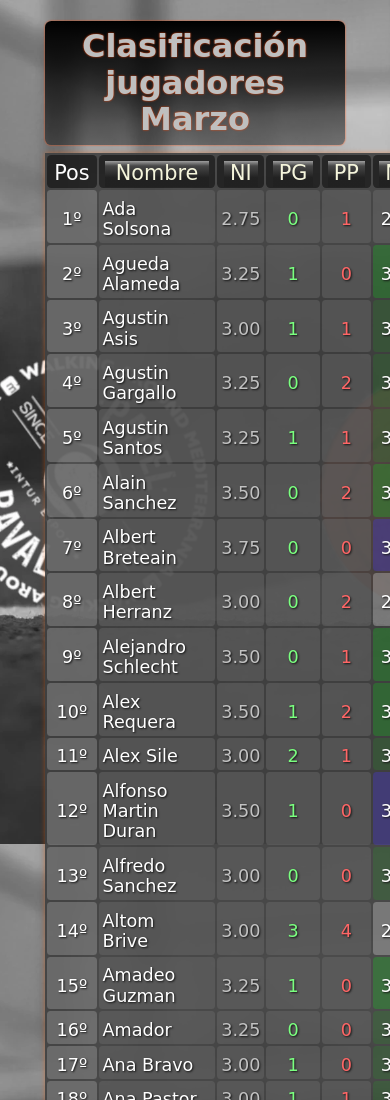
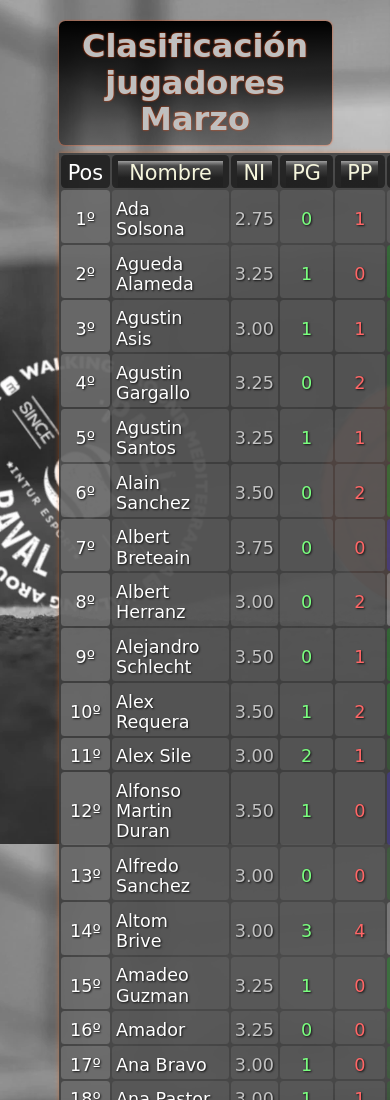
Before and after one commit to ikerodeg/padelRank, a plain HTML site: page public/html/clasificacion.html in a window 390 px wide. Shown: the top 1100 px of the page. Drawn offline with Linux system fonts and the light colour scheme; a web font is replaced by a local one.

Commit message:
Update clasifica.css

```diff
--- a/public/css/clasifica.css
+++ b/public/css/clasifica.css
@@ -26,7 +26,7 @@ body {
 /* ---------------------- Header ----------------------- */
 
 .main-header {
-  inline-size: clamp(300px, 75vw, 600px);
+  inline-size: 70vw;
   margin-inline: auto;
   margin-block-end: 1vh;
   display: flex;
@@ -51,7 +51,7 @@ body {
 /* ---------------------- MainContent ---------------------- */
 
 .mainContent {
-  inline-size: clamp(300px, 75vw, 600px);
+  inline-size: 70vw;
   margin-inline: auto;
 }
 
```
